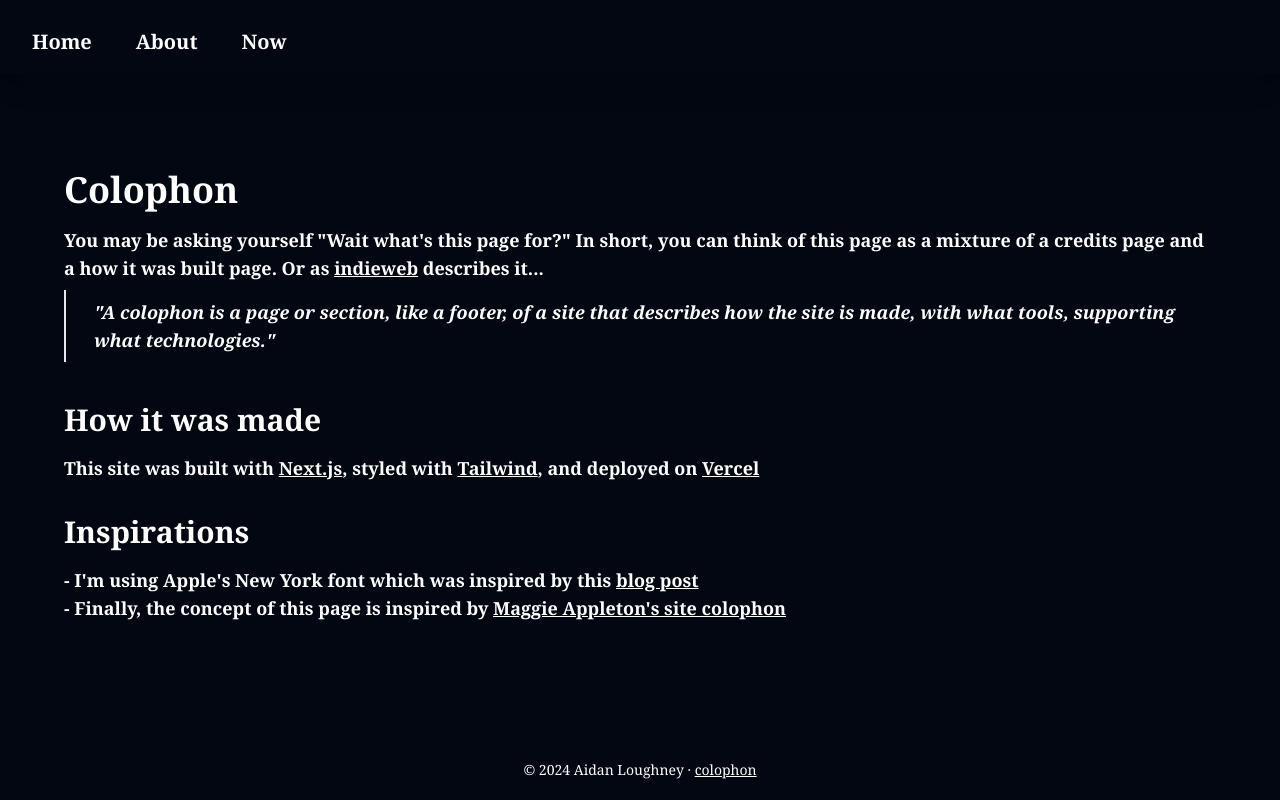
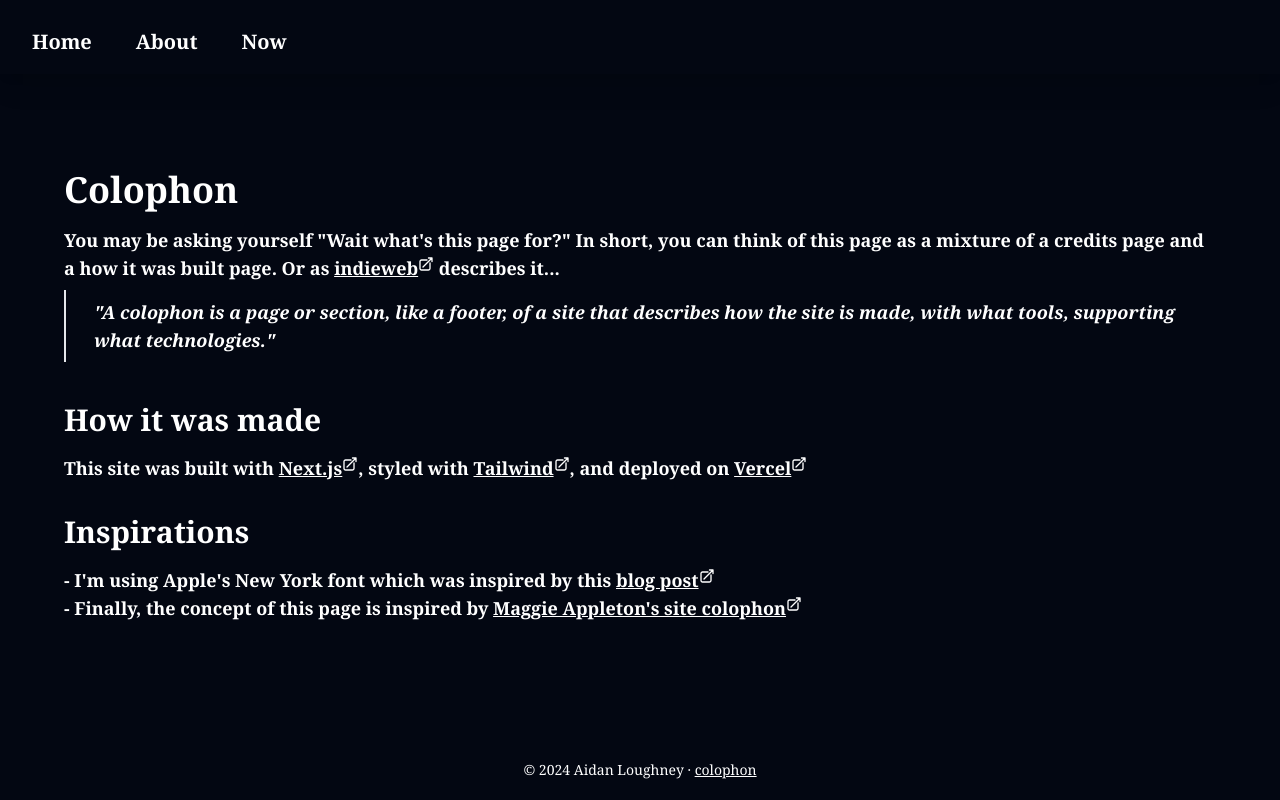
Before and after one commit to arlough/personal-website-v3, a Next.js app: page /colophon in a window 1280 px wide. Built offline with nearby package versions, Linux system fonts and the light colour scheme.

Commit message:
refactor colophon to use extlink

```diff
--- a/src/app/colophon/page.tsx
+++ b/src/app/colophon/page.tsx
@@ -2,6 +2,7 @@ import { Metadata } from "next";
 import { BlockQuote } from "../../components/BlockQuote";
 import { Section } from "../../components/Section";
 import { StandardLayout } from "../../components/layouts/StandardLayout";
+import ExtLink from "../../components/atoms/ExtLink";
 export const metadata: Metadata = {
 	title: "Colophon - Aidan Loughney",
 };
@@ -14,12 +15,11 @@ export default function Colophon() {
 					You may be asking yourself &quot;Wait what&apos;s this page for?&quot;
 					In short, you can think of this page as a mixture of a credits page
 					and a how it was built page. Or as{" "}
-					<a
-						className="underline hover:text-hover"
+					<ExtLink
 						href="https://indieweb.org/colophon"
 					>
 						indieweb
-					</a>{" "}
+					</ExtLink>{" "}
 					describes it...
 				</p>
 				<BlockQuote citation={"https://indieweb.org/colophon"}>
@@ -30,41 +30,38 @@ export default function Colophon() {
 			</Section>
 			<Section title={"How it was made"}>
 				This site was built with{" "}
-				<a className="underline hover:text-hover" href="https://nextjs.org/">
+				<ExtLink href="https://nextjs.org/">
 					Next.js
-				</a>
+				</ExtLink>
 				, styled with{" "}
-				<a
-					className="underline hover:text-hover"
+				<ExtLink
 					href="https://tailwindcss.com/"
 				>
 					Tailwind
-				</a>
+				</ExtLink>
 				, and deployed on{" "}
-				<a className="underline hover:text-hover" href="https://vercel.com/">
+				<ExtLink href="https://vercel.com/">
 					Vercel
-				</a>
+				</ExtLink>
 			</Section>
 			<Section title={"Inspirations"}>
 				<ul>
 					<li>
 						- I&apos;m using Apple&apos;s New York font which was inspired by
 						this{" "}
-						<a
-							className="underline hover:text-hover"
+						<ExtLink
 							href="https://matthew-jackson.com/blog/using-apples-new-york-font-in-css/"
 						>
 							blog post
-						</a>
+						</ExtLink>
 					</li>
 					<li>
 						- Finally, the concept of this page is inspired by{" "}
-						<a
-							className="underline hover:text-hover"
+						<ExtLink
 							href="https://maggieappleton.com/colophon"
 						>
 							Maggie Appleton&apos;s site colophon
-						</a>
+						</ExtLink>
 					</li>
 				</ul>
 			</Section>
```
